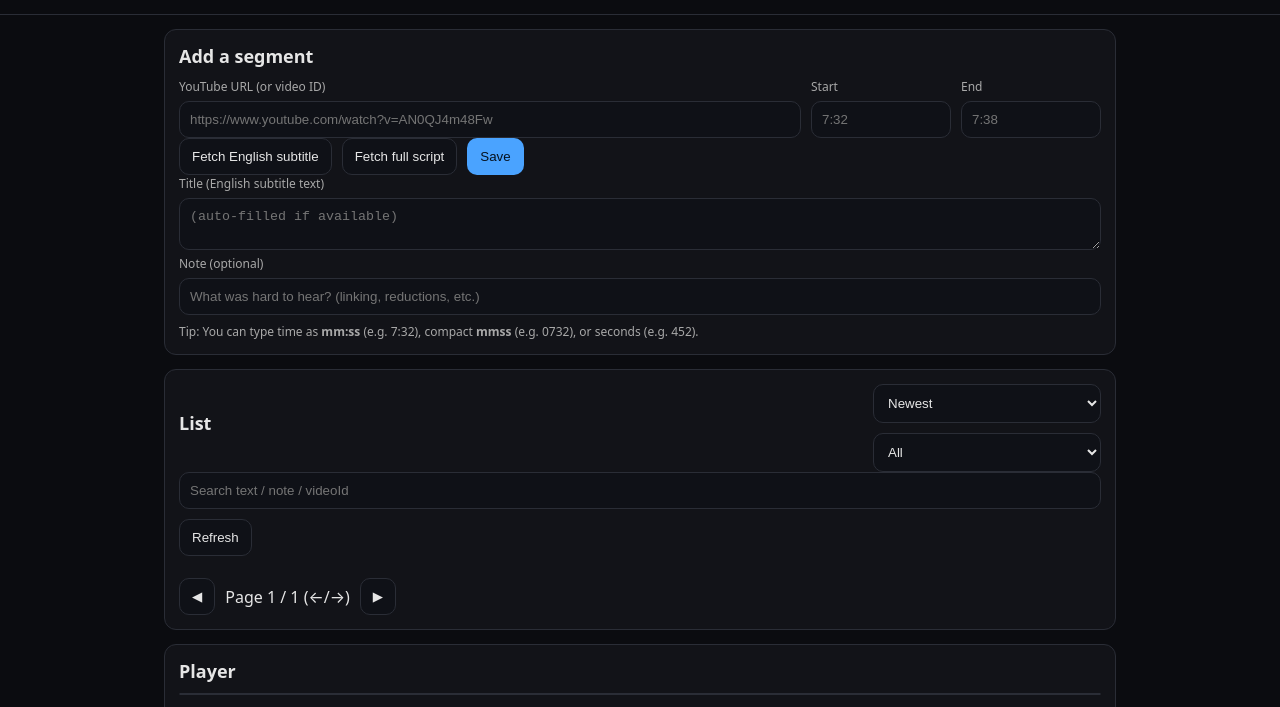
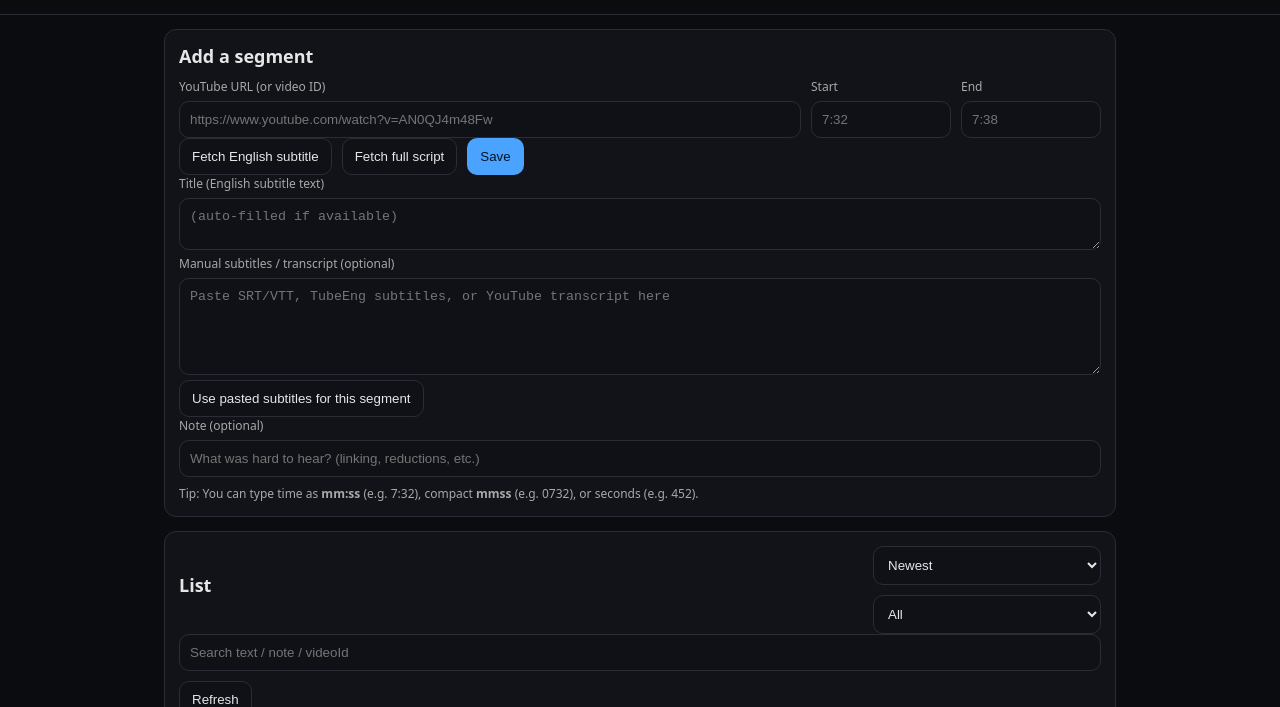
Before and after one commit to kbsoon446-dev/sentence-bank-server, a website: page public/index.html in a window 1280 px wide. Shown: the part 70-777 px from the top of the page. Drawn offline with Linux system fonts and the light colour scheme; no server answers.

Commit message:
Add manual subtitle paste UI

```diff
--- a/public/index.html
+++ b/public/index.html
@@ -46,6 +46,15 @@
         <div class="label">Title (English subtitle text)</div>
         <textarea id="text" rows="2" placeholder="(auto-filled if available)"></textarea>
       </label>
+
+      <label class="field">
+        <div class="label">Manual subtitles / transcript (optional)</div>
+        <textarea id="manualSubs" rows="5" placeholder="Paste SRT/VTT, TubeEng subtitles, or YouTube transcript here"></textarea>
+      </label>
+
+      <div class="row">
+        <button id="btnManualFill" class="btn">Use pasted subtitles for this segment</button>
+      </div>
 
       <label class="field">
         <div class="label">Note (optional)</div>
@@ -158,5 +167,6 @@
 
   <script src="https://www.youtube.com/iframe_api"></script>
   <script src="/app.js"></script>
+  <script src="/manual-subtitles.js"></script>
 </body>
 </html>
```
